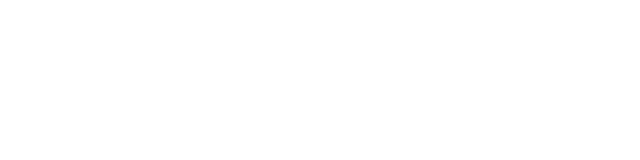
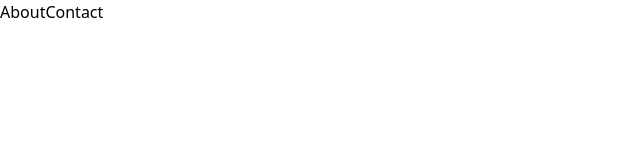
Before and after one commit to federico-init/components_showcase, a React (Create React App) app: page / in a window 1280 px wide. Shown: the top 160 px of the page, without its empty margins (0-640 px from the left). Built offline with nearby package versions, Linux system fonts and the light colour scheme.

Commit message:
feat(navigation): implement NavigationContext and NavigationProvider for path tracking

```diff
--- a/src/App.jsx
+++ b/src/App.jsx
@@ -1,5 +1,12 @@
+import Link from "./components/Link";
+
 function App() {
-  return;
+  return (
+    <div>
+      <Link to="/about">About</Link>
+      <Link to="/contact">Contact</Link>
+    </div>
+  );
 }
 
 export default App;
--- a/src/components/Link.jsx
+++ b/src/components/Link.jsx
@@ -1,13 +1,19 @@
-const Link = ({ to }) => {
+import { useContext } from "react";
+
+import NavigationContext from "../context/navigation";
+
+const Link = ({ to, children }) => {
+  const { navigate } = useContext(NavigationContext);
+
   const handleClick = (event) => {
     event.preventDefault();
 
-    console.log("User navigating to: ", to);
+    navigate(to);
   };
 
   return (
     <a onClick={handleClick} href="to">
-      Click me!
+      {children}
     </a>
   );
 };
--- /dev/null
+++ b/src/context/navigation.js
@@ -0,0 +1,34 @@
+import { createContext, useEffect, useState } from "react";
+
+const NavigationContext = createContext();
+
+const NavigationProvider = ({ children }) => {
+  const [currentPath, setCurrentPath] = useState(window.location.pathname);
+
+  useEffect(() => {
+    const handler = () => {
+      setCurrentPath(window.location.pathname);
+    };
+
+    window.addEventListener("popstate", handler);
+
+    // cleanup function removes the 'popstate' event listener when the component unmounts or re-renders
+    return () => {
+      window.removeEventListener("popstate", handler);
+    };
+  }, []);
+
+  const navigate = (to) => {
+    window.history.pushState({}, "", to);
+    setCurrentPath(to);
+  };
+
+  return (
+    <NavigationContext.Provider value={{ currentPath, navigate }}>
+      {children}
+    </NavigationContext.Provider>
+  );
+};
+
+export { NavigationProvider };
+export default NavigationContext;
--- a/src/index.js
+++ b/src/index.js
@@ -1,10 +1,16 @@
 import ReactDOM from "react-dom/client";
 
 import App from "./App";
+
+import { NavigationProvider } from "./context/navigation";
 
 import "./index.css";
 
 const el = document.getElementById("root");
 const root = ReactDOM.createRoot(el);
 
-root.render(<App />);
+root.render(
+  <NavigationProvider>
+    <App />
+  </NavigationProvider>
+);
```
